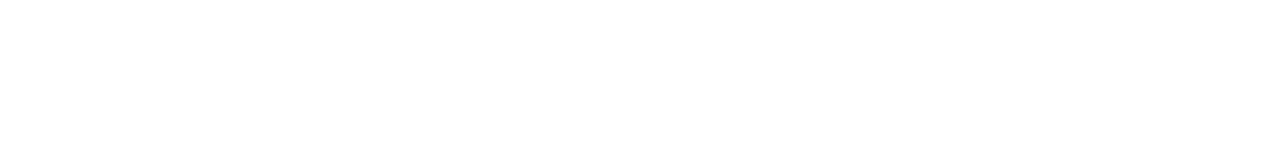
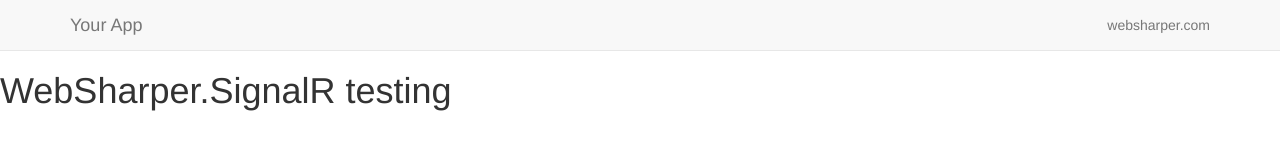
Before and after one commit to dotnet-websharper/signalr, a plain HTML site: page WebSharper.SignalR.Tests/testing.html in a window 1280 px wide. Drawn offline with nearby package versions, Linux system fonts and the light colour scheme.

Commit message:
test updated (not working)

```diff
--- a/WebSharper.SignalR.Tests/testing.html
+++ b/WebSharper.SignalR.Tests/testing.html
@@ -3,6 +3,7 @@
 <head>
     <meta charset="utf-8" />
     <meta name="viewport" content="width=device-width, initial-scale=1.0" />
+    <link rel="stylesheet" href="https://maxcdn.bootstrapcdn.com/bootstrap/3.3.4/css/bootstrap.min.css" />
     <title>${Title}</title>
     <style>
         /* Sticky footer styles */
@@ -25,6 +26,26 @@
     </style>
 </head>
 <body>
+    <!-- Static navbar -->
+    <nav class="navbar navbar-default navbar-static-top">
+        <div class="container">
+            <div class="navbar-header">
+                <button type="button" class="navbar-toggle collapsed" data-toggle="collapse" data-target="#navbar" aria-expanded="false" aria-controls="navbar">
+                    <span class="sr-only">Toggle navigation</span>
+                    <span class="icon-bar"></span>
+                    <span class="icon-bar"></span>
+                </button>
+                <a class="navbar-brand" href="#">Your App</a>
+            </div>
+            <div id="navbar" class="navbar-collapse collapse">
+                <ul class="nav navbar-nav" ws-hole="MenuBar"></ul>
+                <ul class="nav navbar-nav navbar-right">
+                    <li><a href="https://websharper.com">websharper.com</a></li>
+                </ul>
+            </div><!--/.nav-collapse -->
+        </div>
+    </nav>
+    <h1>WebSharper.SignalR testing</h1>
     <div ws-replace="Testing"></div>
     <script ws-replace="scripts"></script>
 </body>
```
Also changed, not shown: 4 other files.
